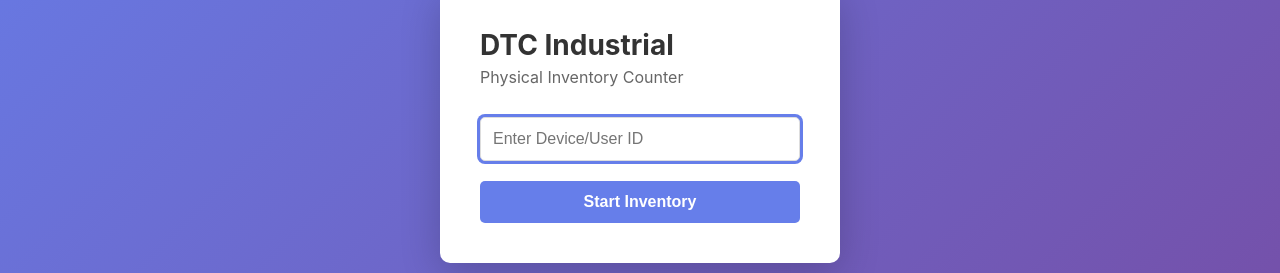
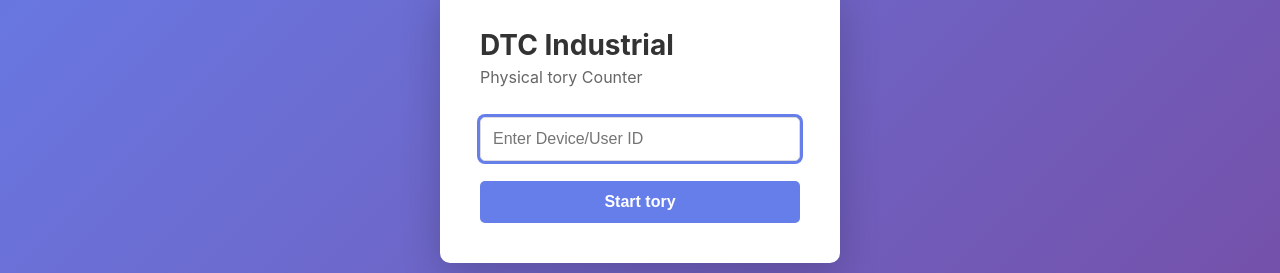
Before and after one commit to araziza/DTC-Inventory, a plain HTML site: page index.html in a window 1280 px wide. Shown: the part 275-548 px from the top of the page. Drawn offline with Linux system fonts and the light colour scheme.

Commit message:
Update index.html

```diff
--- a/index.html
+++ b/index.html
@@ -84,9 +84,9 @@
     <div class="login-container" id="loginScreen">
         <div class="login-box">
             <h1>DTC Industrial</h1>
-            <p>Physical Inventory Counter</p>
+            <p>Physical tory Counter</p>
             <input type="text" id="userIdInput" placeholder="Enter Device/User ID" autofocus />
-            <button onclick="startInventory()">Start Inventory</button>
+            <button onclick="starttory()">Start tory</button>
         </div>
     </div>
 
```
